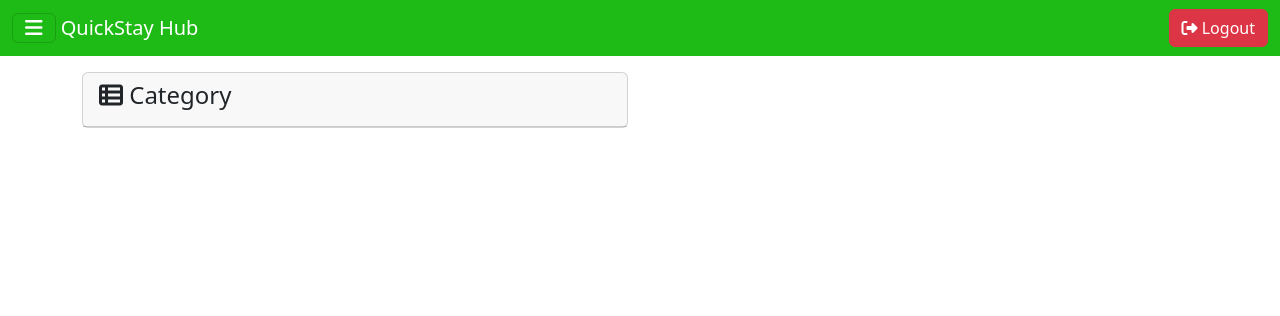
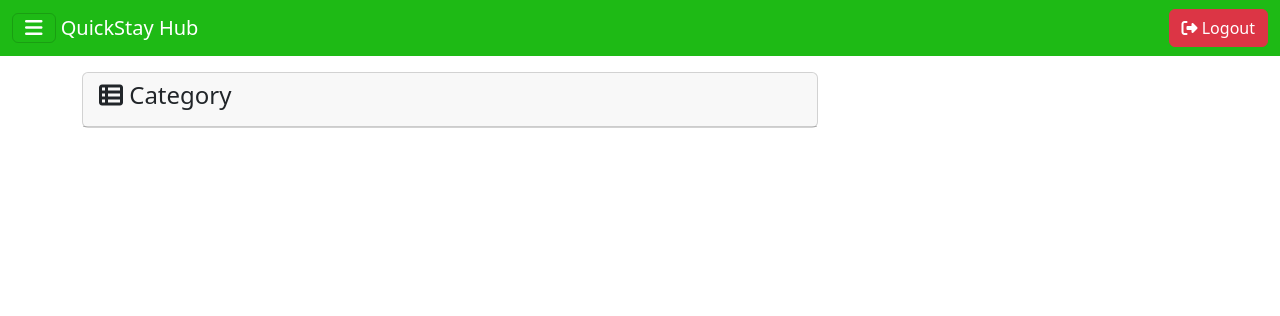
Before and after one commit to sachinthamadushan/bict-oct, a PHP site: page /simplecrud/pages/categoery.php in a window 1280 px wide. Shown: the top 316 px of the page. Run offline with PHP 8.4, Linux system fonts and the light colour scheme.

Commit message:
Create customer.php

```diff
--- a/pages/categoery.php
+++ b/pages/categoery.php
@@ -13,7 +13,7 @@
     <?php include '../view/navigation.php'; ?>
     <div class="container mt-5 pt-4">
         <div class="row">
-            <div class="col-6">
+            <div class="col-8">
                 <div class="card">
                     <div class="card-header">
                         <h4 class="card-title">
```
Also changed, not shown: pages/customer.php (added).
